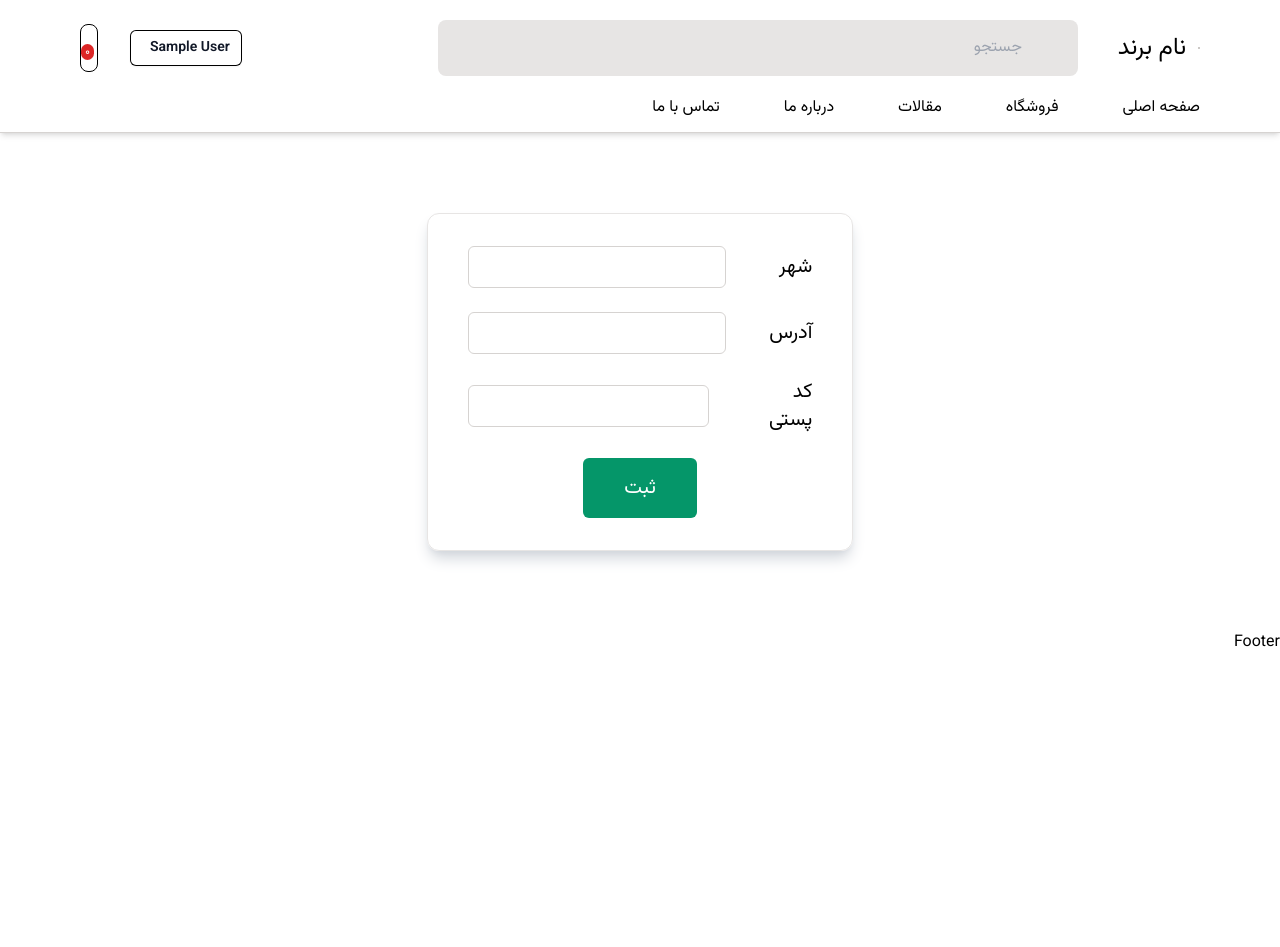
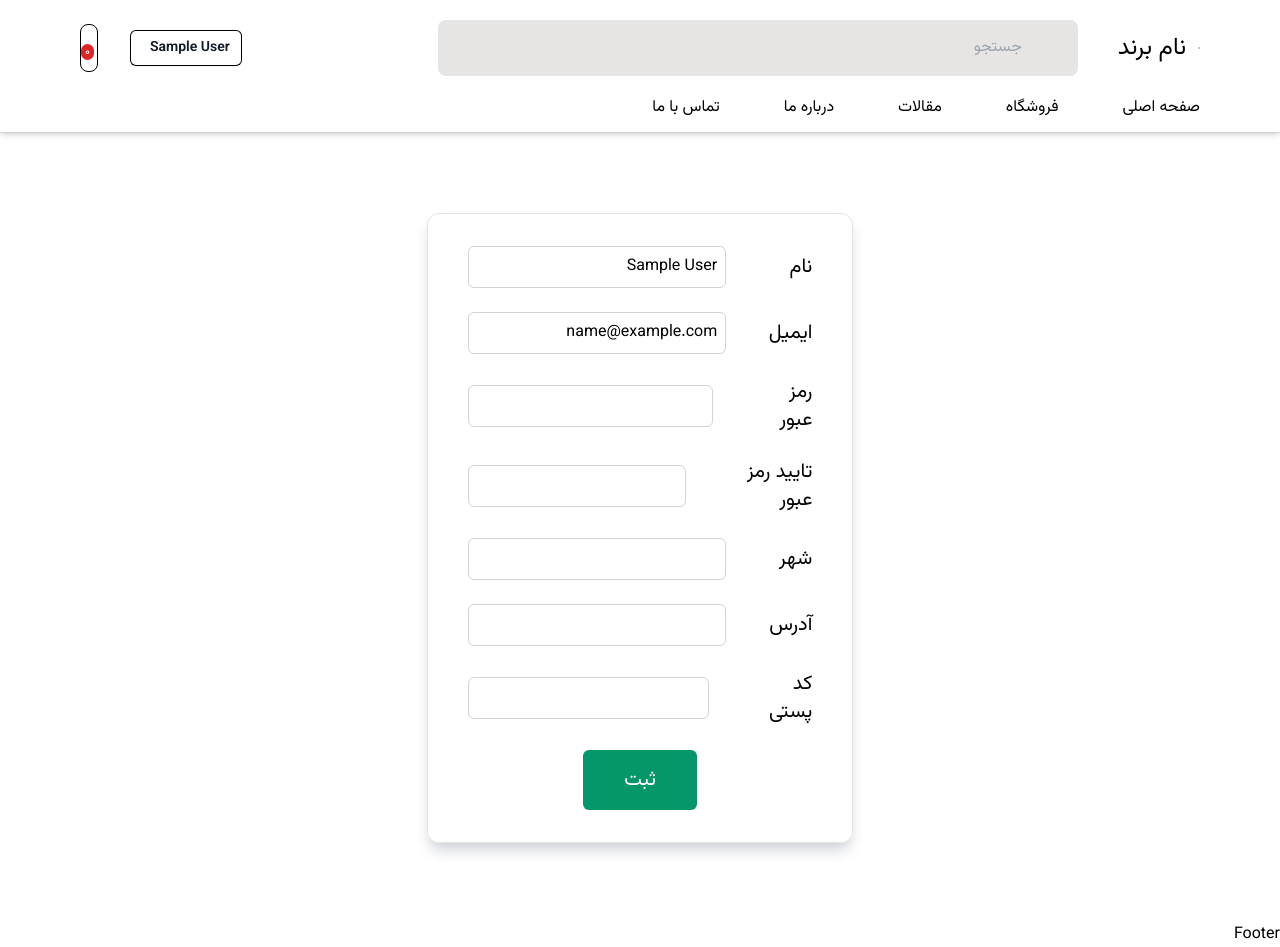
Before and after one commit to mohammadali-amd/flashbaz, a Next.js app in the folder frontend/: page /profile in a window 1280 px wide. Before the commit the page ends 800 px from the top, so only its background shows below. Built offline with nearby package versions, Linux system fonts and the light colour scheme; sample sign-in values are in the browser's storage; some icons are missing.

Commit message:
Update Profile Page

```diff
--- a/frontend/pages/profile/index.tsx
+++ b/frontend/pages/profile/index.tsx
@@ -6,15 +6,23 @@ import { toast } from 'react-toastify'
 import { RootState } from '@/store/store'
 import { saveShippingAddress } from '@/slices/cartSlice'
 import Loader from '@/components/Loader'
+import { useProfileMutation } from '@/slices/usersApiSlice'
+import { setCredentials } from '@/slices/authSlice'
 // import { GetServerSideProps } from 'next'
 
 const ProfilePage = () => {
    const { shippingAddress } = useSelector((state: RootState) => state.cart)
    const { userInfo } = useSelector((state: RootState) => state.auth)
 
-   const [address, setAddress] = useState(shippingAddress.address || '')
-   const [city, setCity] = useState(shippingAddress.city || '')
-   const [postalCode, setPostalCode] = useState(shippingAddress.postalCode || '')
+   const [updateProfile, { isLoading: loadingUpdateProfile }] = useProfileMutation()
+
+   const [name, setName] = useState('')
+   const [email, setEmail] = useState('')
+   const [password, setPassword] = useState('')
+   const [confirmPassword, setConfirmPassword] = useState('')
+   const [address, setAddress] = useState('')
+   const [city, setCity] = useState('')
+   const [postalCode, setPostalCode] = useState('')
 
    const [isLoading, setIsLoading] = useState(true);
 
@@ -26,14 +34,29 @@ const ProfilePage = () => {
          router.push('/login');
       } else {
          setIsLoading(false);
+         setName(userInfo.name)
+         setEmail(userInfo.email)
+         setAddress(shippingAddress.address)
+         setCity(shippingAddress.city)
+         setPostalCode(shippingAddress.postalCode)
       }
-   }, [userInfo, router]);
-
+   }, [userInfo, shippingAddress, router]);
 
    const submitHandler = async (e: React.FormEvent<HTMLFormElement>) => {
       e.preventDefault()
-      dispatch(saveShippingAddress({ address, city, postalCode }))
-      toast.success('اطلاعات با موفقیت ذخیره شد!')
+
+      if (password !== confirmPassword) {
+         toast.error("Password do not match")
+      } else {
+         try {
+            const res = await updateProfile({ name, email, password }).unwrap()
+            dispatch(setCredentials({ ...res }))
+            dispatch(saveShippingAddress({ address, city, postalCode }))
+            toast.success('Profile Updated Successfully')
+         } catch (error) {
+            toast.error((error as any)?.data?.message || (error as any)?.message);
+         }
+      }
    }
 
    if (isLoading) {
@@ -44,6 +67,23 @@ const ProfilePage = () => {
       <div className='mx-auto w-1/3 justify-center my-20'>
          <form onSubmit={submitHandler}>
             <div className='space-y-6 border border-stone-200 shadow-lg shadow-gray-300 rounded-xl py-8 px-10'>
+
+               <div className="flex justify-between items-center gap-10">
+                  <h4 className='text-xl'>نام</h4>
+                  <input className='w-3/4 border border-stone-300 rounded-md p-2' type="text" name="name" value={name} onChange={(e) => setName(e.target.value)} />
+               </div>
+               <div className="flex justify-between items-center gap-10">
+                  <h4 className='text-xl'>ایمیل</h4>
+                  <input className='w-3/4 border border-stone-300 rounded-md p-2' type="email" name="email" value={email} onChange={(e) => setEmail(e.target.value)} />
+               </div>
+               <div className="flex justify-between items-center gap-10">
+                  <h4 className='text-xl'>رمز عبور</h4>
+                  <input className='w-3/4 border border-stone-300 rounded-md p-2' type="password" name="password" value={password} onChange={(e) => setPassword(e.target.value)} />
+               </div>
+               <div className="flex justify-between items-center gap-10">
+                  <h4 className='text-xl'>تایید رمز عبور</h4>
+                  <input className='w-3/4 border border-stone-300 rounded-md p-2' type="password" name="confirmPassword" value={confirmPassword} onChange={(e) => setConfirmPassword(e.target.value)} />
+               </div>
                <div className="flex justify-between items-center gap-10">
                   <h4 className='text-xl'>شهر</h4>
                   <input className='w-3/4 border border-stone-300 rounded-md p-2' type="text" name="city" value={city} onChange={(e) => setCity(e.target.value)} />
@@ -58,7 +98,7 @@ const ProfilePage = () => {
                </div>
 
                <button type='submit' className='flex justify-center bg-emerald-600 w-1/3 mx-auto text-xl p-4 rounded-md text-white disabled:bg-gray-400'>
-                  ثبت
+                  {loadingUpdateProfile ? <Loader size={20} /> : <>ثبت</>}
                </button>
             </div>
          </form>
--- a/frontend/slices/usersApiSlice.ts
+++ b/frontend/slices/usersApiSlice.ts
@@ -25,7 +25,14 @@ export const usersApiSlice = apiSlice.injectEndpoints({
             credentials: 'include',
          }),
       }),
+      profile: builder.mutation({
+         query: (data) => ({
+            url: `${USERS_URL}/profile`,
+            method: 'PUT',
+            body: data
+         }),
+      }),
    }),
 })
 
-export const { useLoginMutation, useLogoutMutation, useRegisterMutation } = usersApiSlice
+export const { useLoginMutation, useLogoutMutation, useRegisterMutation, useProfileMutation } = usersApiSlice
```
